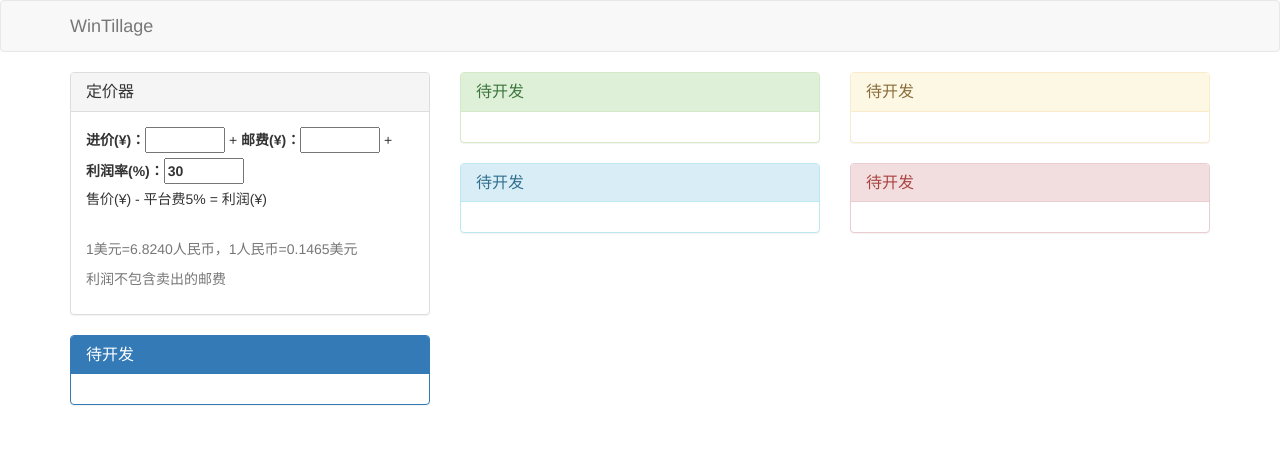
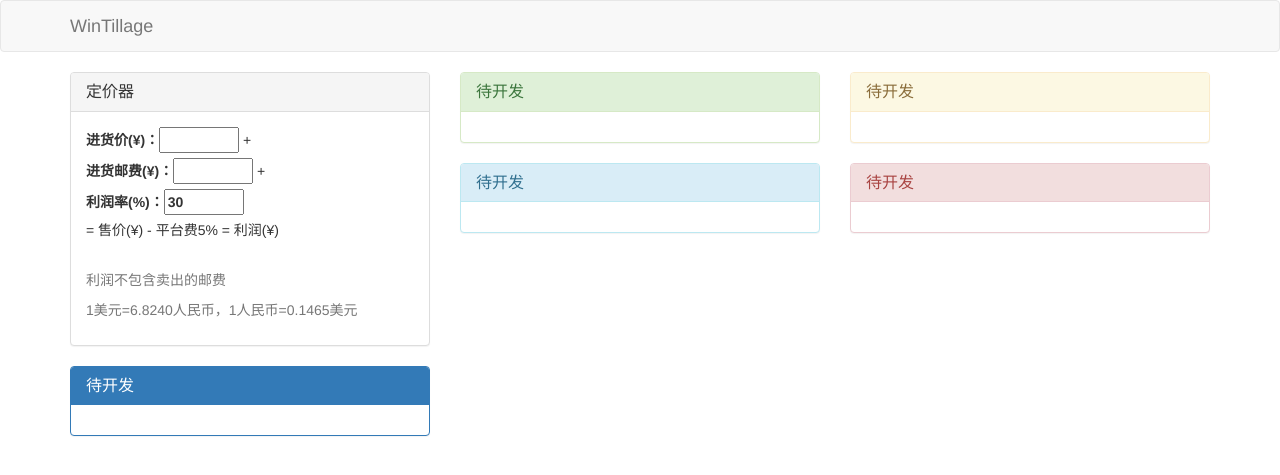
Before and after one commit to tanwei-cc/WinTillage, a Jekyll site: the page built from index.html, in a window 1280 px wide. Shown: the top 475 px of the page. Built offline with Jekyll 4.4.1, drawn with Linux system fonts in a browser that asks for light colours.

Commit message:
No Message.

```diff
--- a/_includes/money-exchange.html
+++ b/_includes/money-exchange.html
@@ -1,25 +1,25 @@
 <div class="money-exchange">
     <label>
-        进价(¥)：<input class="me-bid" type="number" />
+        进货价(¥)：<input class="me-bid" type="number" />
     </label> +
     <label>
-        邮费(¥)：<input class="me-express-fee" type="number" />
+        进货邮费(¥)：<input class="me-express-fee" type="number" />
     </label> +
     <label>
         利润率(%)：<input class="me-profit-per" type="number" value="30" />
     </label>
     <p>
-        售价(¥) <span class="me-price"></span> - 平台费5% = 利润(¥)
+        = 售价(¥) <span class="me-price"></span> - 平台费5% = 利润(¥)
         <span class="me-profit"></span>
     </p><br>
     <p class="text-muted me-show-price hide">
-        售价 ¥<span class="me-price"></span> = $<span class="me-price2"></span>
+        售价转换 ¥<span class="me-price"></span> = $<span class="me-price2"></span>
+    </p>
+    <p class="text-muted">
+        利润不包含卖出的邮费
     </p>
     <p class="text-muted">
         1美元=6.8240人民币，1人民币=0.1465美元
-    </p>
-    <p class="text-muted">
-        利润不包含卖出的邮费
     </p>
 </div>
 <script>
```
